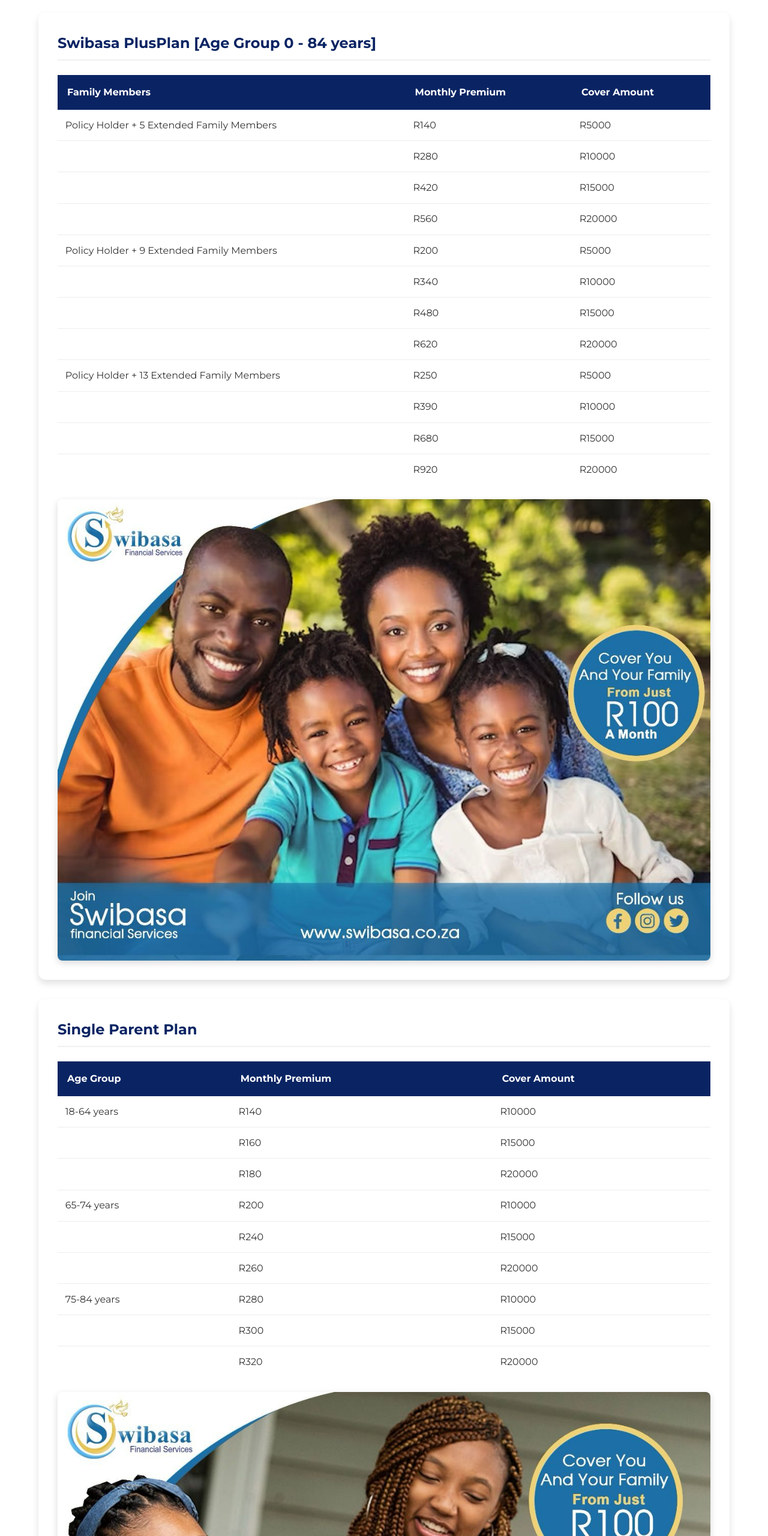
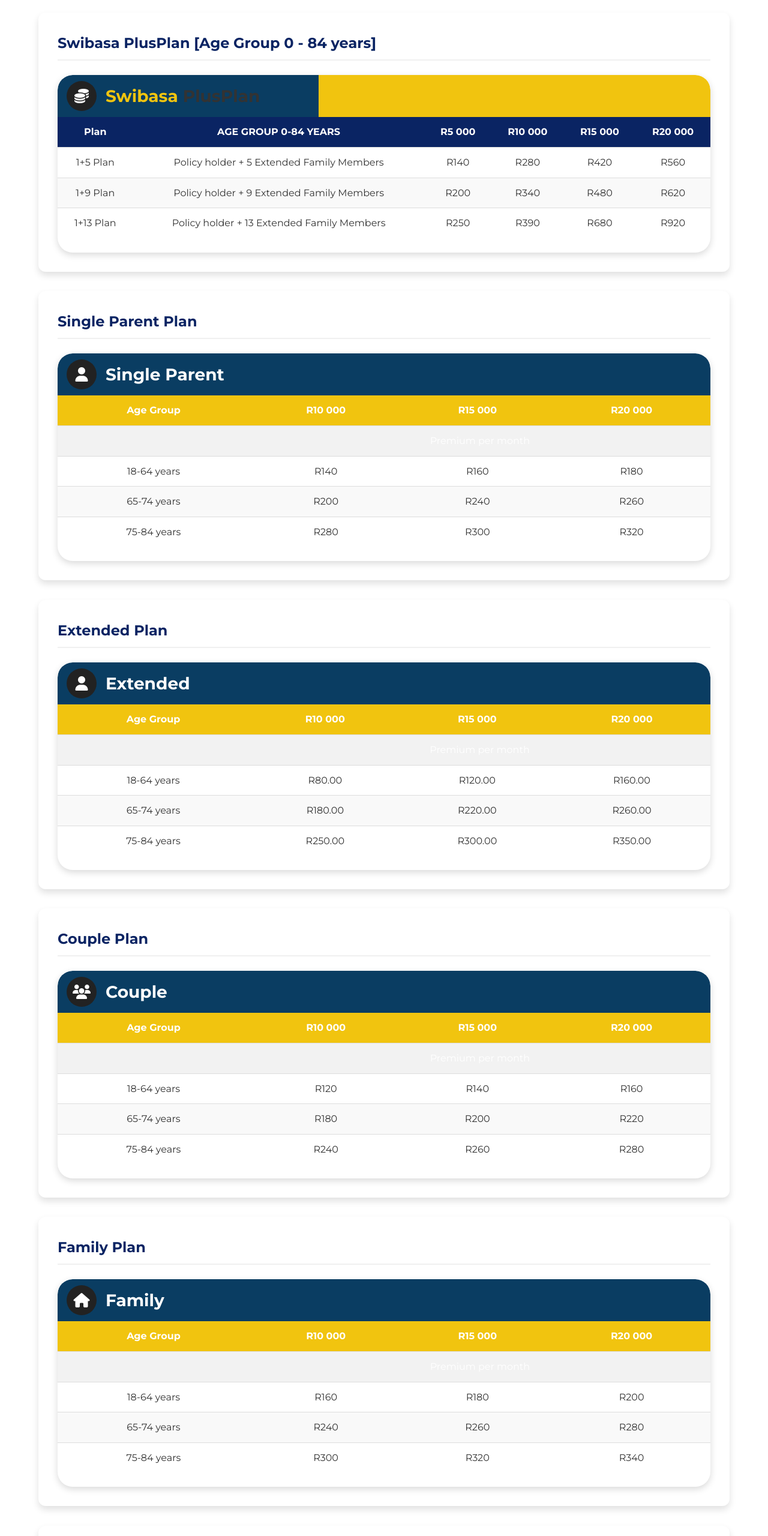
Before and after one commit to ValoyItech/swibasa, a plain HTML site: page index.html in a window 1280 px wide. Shown: the part 1240-3800 px from the top of the page at 60% size. Drawn offline with nearby package versions, Linux system fonts and the light colour scheme.

Commit message:
Add files via upload

```diff
--- a/index.html
+++ b/index.html
@@ -140,410 +140,321 @@
       <!-- Swibasa PlusPlan -->
       <div class="plan-table-container" data-aos="fade-up" data-aos-delay="300">
         <h3>Swibasa PlusPlan [Age Group 0 - 84 years]</h3>
-        <table class="plan-table">
+
+        <div class="plan-table-wrapper">
+          <div class="plan-header plus-plan-header">
+            <div class="plan-icon">
+              <i class="fas fa-coins"></i>
+            </div>
+            <div class="plan-title">
+              <span class="plan-name gold-text">Swibasa</span>
+              <span class="plan-type">PlusPlan</span>
+            </div>
+          </div>
+
+          <table class="plan-table plan-image-table">
             <thead>
-            <tr>
-              <th>Family Members</th>
-              <th>Monthly Premium</th>
-              <th>Cover Amount</th>
+              <tr class="plan-types-row">
+                <th>Plan</th>
+                <th>AGE GROUP 0-84 YEARS</th>
+                <th>R5 000</th>
+                <th>R10 000</th>
+                <th>R15 000</th>
+                <th>R20 000</th>
               </tr>
             </thead>
             <tbody>
               <tr>
-              <td>Policy Holder + 5 Extended Family Members</td>
+                <td>1+5 Plan</td>
+                <td>Policy holder + 5 Extended Family Members</td>
                 <td>R140</td>
-              <td>R5000</td>
+                <td>R280</td>
+                <td>R420</td>
+                <td>R560</td>
               </tr>
               <tr>
-              <td></td>
-              <td>R280</td>
-              <td>R10000</td>
+                <td>1+9 Plan</td>
+                <td>Policy holder + 9 Extended Family Members</td>
+                <td>R200</td>
+                <td>R340</td>
+                <td>R480</td>
+                <td>R620</td>
               </tr>
               <tr>
-              <td></td>
-              <td>R420</td>
-              <td>R15000</td>
-            </tr>
-            <tr>
-              <td></td>
-              <td>R560</td>
-              <td>R20000</td>
-            </tr>
-            <tr>
-              <td>Policy Holder + 9 Extended Family Members</td>
-              <td>R200</td>
-              <td>R5000</td>
-            </tr>
-            <tr>
-              <td></td>
-              <td>R340</td>
-              <td>R10000</td>
-            </tr>
-            <tr>
-              <td></td>
-              <td>R480</td>
-              <td>R15000</td>
-            </tr>
-            <tr>
-              <td></td>
-              <td>R620</td>
-              <td>R20000</td>
-            </tr>
-            <tr>
-              <td>Policy Holder + 13 Extended Family Members</td>
+                <td>1+13 Plan</td>
+                <td>Policy holder + 13 Extended Family Members</td>
                 <td>R250</td>
-              <td>R5000</td>
-            </tr>
-            <tr>
-              <td></td>
                 <td>R390</td>
-              <td>R10000</td>
-            </tr>
-            <tr>
-              <td></td>
                 <td>R680</td>
-              <td>R15000</td>
-            </tr>
-            <tr>
-              <td></td>
                 <td>R920</td>
-              <td>R20000</td>
               </tr>
             </tbody>
           </table>
-        <div class="plan-image" data-aos="fade-left" data-aos-delay="500">
-          <img src="images/plan1.jpg" alt="Swibasa PlusPlan" />
         </div>
       </div>
 
       <!-- Single Parent Plan -->
       <div class="plan-table-container" data-aos="fade-up" data-aos-delay="600">
         <h3>Single Parent Plan</h3>
-        <table class="plan-table">
+
+        <div class="plan-table-wrapper">
+          <div class="plan-header">
+            <div class="plan-icon">
+              <i class="fas fa-user"></i>
+            </div>
+            <div class="plan-title">Single Parent</div>
+          </div>
+
+          <table class="plan-table plan-image-table">
             <thead>
-            <tr>
+              <tr class="plan-amounts-row">
                 <th>Age Group</th>
-              <th>Monthly Premium</th>
-              <th>Cover Amount</th>
+                <th>R10 000</th>
+                <th>R15 000</th>
+                <th>R20 000</th>
+              </tr>
+              <tr class="premium-row">
+                <th></th>
+                <th colspan="3">Premium per month</th>
               </tr>
             </thead>
             <tbody>
               <tr>
                 <td>18-64 years</td>
                 <td>R140</td>
-              <td>R10000</td>
-            </tr>
-            <tr>
-              <td></td>
                 <td>R160</td>
-              <td>R15000</td>
-            </tr>
-            <tr>
-              <td></td>
                 <td>R180</td>
-              <td>R20000</td>
               </tr>
               <tr>
                 <td>65-74 years</td>
                 <td>R200</td>
-              <td>R10000</td>
-            </tr>
-            <tr>
-              <td></td>
                 <td>R240</td>
-              <td>R15000</td>
-            </tr>
-            <tr>
-              <td></td>
                 <td>R260</td>
-              <td>R20000</td>
               </tr>
               <tr>
                 <td>75-84 years</td>
                 <td>R280</td>
-              <td>R10000</td>
-            </tr>
-            <tr>
-              <td></td>
                 <td>R300</td>
-              <td>R15000</td>
-            </tr>
-            <tr>
-              <td></td>
                 <td>R320</td>
-              <td>R20000</td>
               </tr>
             </tbody>
           </table>
-        <div class="plan-image" data-aos="fade-left" data-aos-delay="800">
-          <img src="images/plan2.jpg" alt="Single Parent Plan" />
         </div>
       </div>
 
       <!-- Extended Plan -->
       <div class="plan-table-container" data-aos="fade-up" data-aos-delay="900">
         <h3>Extended Plan</h3>
-        <table class="plan-table">
+
+        <div class="plan-table-wrapper">
+          <div class="plan-header">
+            <div class="plan-icon">
+              <i class="fas fa-user"></i>
+            </div>
+            <div class="plan-title">Extended</div>
+          </div>
+
+          <table class="plan-table plan-image-table">
             <thead>
-            <tr>
+              <tr class="plan-amounts-row">
                 <th>Age Group</th>
-              <th>Monthly Premium</th>
-              <th>Cover Amount</th>
+                <th>R10 000</th>
+                <th>R15 000</th>
+                <th>R20 000</th>
+              </tr>
+              <tr class="premium-row">
+                <th></th>
+                <th colspan="3">Premium per month</th>
               </tr>
             </thead>
             <tbody>
               <tr>
                 <td>18-64 years</td>
-              <td>R80</td>
-              <td>R10000</td>
-            </tr>
-            <tr>
-              <td></td>
-              <td>R120</td>
-              <td>R15000</td>
-            </tr>
-            <tr>
-              <td></td>
-              <td>R160</td>
-              <td>R20000</td>
+                <td>R80.00</td>
+                <td>R120.00</td>
+                <td>R160.00</td>
               </tr>
               <tr>
                 <td>65-74 years</td>
-              <td>R180</td>
-              <td>R10000</td>
-            </tr>
-            <tr>
-              <td></td>
-              <td>R220</td>
-              <td>R15000</td>
-            </tr>
-            <tr>
-              <td></td>
-              <td>R260</td>
-              <td>R20000</td>
+                <td>R180.00</td>
+                <td>R220.00</td>
+                <td>R260.00</td>
               </tr>
               <tr>
                 <td>75-84 years</td>
-              <td>R250</td>
-              <td>R10000</td>
-            </tr>
-            <tr>
-              <td></td>
-              <td>R300</td>
-              <td>R15000</td>
-            </tr>
-            <tr>
-              <td></td>
-              <td>R350</td>
-              <td>R20000</td>
+                <td>R250.00</td>
+                <td>R300.00</td>
+                <td>R350.00</td>
               </tr>
             </tbody>
           </table>
-        <div class="plan-image" data-aos="fade-left" data-aos-delay="1100">
-          <img src="images/plan3.jpg" alt="Extended Plan" />
         </div>
       </div>
 
       <!-- Couple Plan -->
       <div class="plan-table-container" data-aos="fade-up" data-aos-delay="1200">
         <h3>Couple Plan</h3>
-        <table class="plan-table">
+
+        <div class="plan-table-wrapper">
+          <div class="plan-header">
+            <div class="plan-icon">
+              <i class="fas fa-users"></i>
+            </div>
+            <div class="plan-title">Couple</div>
+          </div>
+
+          <table class="plan-table plan-image-table">
             <thead>
-            <tr>
+              <tr class="plan-amounts-row">
                 <th>Age Group</th>
-              <th>Monthly Premium</th>
-              <th>Cover Amount</th>
+                <th>R10 000</th>
+                <th>R15 000</th>
+                <th>R20 000</th>
+              </tr>
+              <tr class="premium-row">
+                <th></th>
+                <th colspan="3">Premium per month</th>
               </tr>
             </thead>
             <tbody>
               <tr>
                 <td>18-64 years</td>
                 <td>R120</td>
-              <td>R10000</td>
-            </tr>
-            <tr>
-              <td></td>
                 <td>R140</td>
-              <td>R15000</td>
-            </tr>
-            <tr>
-              <td></td>
                 <td>R160</td>
-              <td>R20000</td>
               </tr>
               <tr>
                 <td>65-74 years</td>
                 <td>R180</td>
-              <td>R10000</td>
-            </tr>
-            <tr>
-              <td></td>
                 <td>R200</td>
-              <td>R15000</td>
-            </tr>
-            <tr>
-              <td></td>
                 <td>R220</td>
-              <td>R20000</td>
               </tr>
               <tr>
                 <td>75-84 years</td>
                 <td>R240</td>
-              <td>R10000</td>
-            </tr>
-            <tr>
-              <td></td>
                 <td>R260</td>
-              <td>R15000</td>
-            </tr>
-            <tr>
-              <td></td>
                 <td>R280</td>
-              <td>R20000</td>
               </tr>
             </tbody>
           </table>
-        <div class="plan-image" data-aos="fade-left" data-aos-delay="1400">
-          <img src="images/plan4.jpg" alt="Couple Plan" />
         </div>
       </div>
 
       <!-- Family Plan -->
       <div class="plan-table-container" data-aos="fade-up" data-aos-delay="1500">
         <h3>Family Plan</h3>
-        <table class="plan-table">
+
+        <div class="plan-table-wrapper">
+          <div class="plan-header">
+            <div class="plan-icon">
+              <i class="fas fa-home"></i>
+            </div>
+            <div class="plan-title">Family</div>
+          </div>
+
+          <table class="plan-table plan-image-table">
             <thead>
-            <tr>
+              <tr class="plan-amounts-row">
                 <th>Age Group</th>
-              <th>Monthly Premium</th>
-              <th>Cover Amount</th>
+                <th>R10 000</th>
+                <th>R15 000</th>
+                <th>R20 000</th>
+              </tr>
+              <tr class="premium-row">
+                <th></th>
+                <th colspan="3">Premium per month</th>
               </tr>
             </thead>
             <tbody>
               <tr>
                 <td>18-64 years</td>
                 <td>R160</td>
-              <td>R10000</td>
-            </tr>
-            <tr>
-              <td></td>
                 <td>R180</td>
-              <td>R15000</td>
-            </tr>
-            <tr>
-              <td></td>
                 <td>R200</td>
-              <td>R20000</td>
               </tr>
               <tr>
                 <td>65-74 years</td>
                 <td>R240</td>
-              <td>R10000</td>
-            </tr>
-            <tr>
-              <td></td>
                 <td>R260</td>
-              <td>R15000</td>
-            </tr>
-            <tr>
-              <td></td>
                 <td>R280</td>
-              <td>R20000</td>
               </tr>
               <tr>
                 <td>75-84 years</td>
                 <td>R300</td>
-              <td>R10000</td>
-            </tr>
-            <tr>
-              <td></td>
                 <td>R320</td>
-              <td>R15000</td>
-            </tr>
-            <tr>
-              <td></td>
                 <td>R340</td>
-              <td>R20000</td>
               </tr>
             </tbody>
           </table>
-        <div class="plan-image" data-aos="fade-left" data-aos-delay="1700">
-          <img src="images/plan5.jpg" alt="Family Plan" />
         </div>
       </div>
 
       <!-- Individual Plan -->
       <div class="plan-table-container" data-aos="fade-up" data-aos-delay="1800">
         <h3>Individual Plan</h3>
-        <table class="plan-table">
+
+        <div class="plan-table-wrapper">
+          <div class="plan-header">
+            <div class="plan-icon">
+              <i class="fas fa-user"></i>
+            </div>
+            <div class="plan-title">Individual</div>
+          </div>
+
+          <table class="plan-table plan-image-table">
             <thead>
-            <tr>
+              <tr class="plan-amounts-row">
                 <th>Age Group</th>
-              <th>Monthly Premium</th>
-              <th>Cover Amount</th>
+                <th>R10 000</th>
+                <th>R15 000</th>
+                <th>R20 000</th>
+              </tr>
+              <tr class="premium-row">
+                <th></th>
+                <th colspan="3">Premium per month</th>
               </tr>
             </thead>
             <tbody>
               <tr>
                 <td>18-64 years</td>
                 <td>R100</td>
-              <td>R10000</td>
-            </tr>
-            <tr>
-              <td></td>
                 <td>R120</td>
-              <td>R15000</td>
-            </tr>
-            <tr>
-              <td></td>
                 <td>R140</td>
-              <td>R20000</td>
               </tr>
               <tr>
                 <td>65-74 years</td>
                 <td>R160</td>
-              <td>R10000</td>
-            </tr>
-            <tr>
-              <td></td>
                 <td>R180</td>
-              <td>R15000</td>
-            </tr>
-            <tr>
-              <td></td>
                 <td>R200</td>
-              <td>R20000</td>
               </tr>
               <tr>
                 <td>75-84 years</td>
                 <td>R240</td>
-              <td>R10000</td>
-            </tr>
-            <tr>
-              <td></td>
                 <td>R260</td>
-              <td>R15000</td>
-            </tr>
-            <tr>
-              <td></td>
                 <td>R280</td>
-              <td>R20000</td>
               </tr>
             </tbody>
           </table>
-        <div class="plan-image" data-aos="fade-left" data-aos-delay="2000">
-          <img src="images/plan6.jpg" alt="Individual Plan" />
         </div>
       </div>
 
       <!-- Children Benefits -->
       <div class="plan-table-container" data-aos="fade-up" data-aos-delay="2100">
         <h3>Children Benefits</h3>
-        <table class="plan-table">
+
+        <div class="plan-table-wrapper">
+          <div class="plan-header">
+            <div class="plan-icon">
+              <i class="fas fa-child"></i>
+            </div>
+            <div class="plan-title">Children Benefits</div>
+          </div>
+
+          <table class="plan-table plan-image-table">
             <thead>
-            <tr>
+              <tr class="plan-amounts-row">
                 <th>Age Group</th>
-              <th>Cash Payment</th>
+                <th>Benefit Percentage</th>
               </tr>
             </thead>
             <tbody>
@@ -569,8 +480,6 @@
               </tr>
             </tbody>
           </table>
-        <div class="plan-image" data-aos="fade-left" data-aos-delay="2300">
-          <img src="images/plan7.jpg" alt="Children Benefits" />
         </div>
       </div>
     </div>
@@ -581,10 +490,7 @@
 
 <section id="benefits" class="benefits" data-aos="fade-up">
   <div class="container benefits-wrapper">
-    <h2 data-aos="fade-down" data-aos-delay="100">Benefits</h2>
-    <p class="section-intro" data-aos="fade-up" data-aos-delay="200">
-      We provide comprehensive benefits to support you and your loved ones during difficult times. Explore the range of benefits included in our plans.
-    </p>
+    <h2 data-aos="fade-down" data-aos-delay="100">Grocery Plan</h2>
 
     <div class="benefits-image" data-aos="fade-right">
       <img src="images/benefits.jpg" alt="Food Package">
@@ -690,30 +596,57 @@
 
       <div class="container">
         <h2>Terms and Conditions</h2>
+
 <p class="terms-text" data-aos="fade-up" data-aos-delay="100">
   <i class="fas fa-user-shield"></i>
-          <strong> Maximum Entry Age:</strong> The maximum entry age for Principal Members and all dependents is 84 years. Coverage cannot exceed the total allowed under each product.
+  <strong> Maximum Entry Age:</strong> The maximum entry age for Principal Members and all dependents is 84 years. Coverage cannot exceed the total allowed under each product. This policy is only available if you are over 18 years of age and not older than 84 on your next birthday.
 </p>
+
 <p class="terms-text" data-aos="fade-up" data-aos-delay="200">
+  <i class="fas fa-map-marker-alt"></i>
+  <strong> South African Residency:</strong> The policy is only available to South African residents with a valid South African Barcoded Identity Document, and who are permanently resident in South Africa.
+</p>
+
+<p class="terms-text" data-aos="fade-up" data-aos-delay="300">
   <i class="fas fa-exclamation-circle"></i>
-          <strong> Please Note:</strong> Principal members are not allowed to replace deceased members. Coverage is based on the total sum insured, and adjustments are not allowed post-claim.
+  <strong> Important Note:</strong> Principal members are not allowed to replace deceased members. Coverage is based on the total sum insured, and adjustments are not allowed post-claim.
 </p>
-        <p class="terms-text" data-aos="fade-up" data-aos-delay="300">
+
+<p class="terms-text" data-aos="fade-up" data-aos-delay="400">
   <i class="fas fa-users"></i>
   <strong> Insurable Interest:</strong> All insured persons must be directly related to the principal member or policy payer. The principal must have an insurable interest in each insured individual.
 </p>
-        <p class="terms-text" data-aos="fade-up" data-aos-delay="400">
+
+<p class="terms-text" data-aos="fade-up" data-aos-delay="500">
   <i class="fas fa-hourglass-half"></i>
-          <strong> Waiting Periods:</strong> A 6-month waiting period applies to new members for natural causes (unless stated otherwise), and a 12-month waiting period applies in the case of suicide.
+  <strong> Waiting Periods:</strong> A 6-month waiting period applies to natural causes. A 12-month waiting period applies in the case of suicide. There is no waiting period for claims resulting from an accident.
 </p>
-        <p class="terms-text" data-aos="fade-up" data-aos-delay="500">
+
+<p class="terms-text" data-aos="fade-up" data-aos-delay="600">
   <i class="fas fa-calendar-times"></i>
   <strong> Grace Period:</strong> A one-month grace period is granted for late premium payments. If payment is missed for two consecutive months, the policy will lapse and no benefits will be paid.
 </p>
-        <p class="terms-text" data-aos="fade-up" data-aos-delay="600">
+
+<p class="terms-text" data-aos="fade-up" data-aos-delay="700">
+  <i class="fas fa-credit-card"></i>
+  <strong> Premium Payments:</strong> Cover will only commence after receipt of the first premium. All payments must be made in South African Rand into a valid South African bank account.
+</p>
+
+<p class="terms-text" data-aos="fade-up" data-aos-delay="800">
   <i class="fas fa-file-contract"></i>
+  <strong> Claims:</strong> Claims are paid within 48 hours after receiving all necessary documentation. No pre-existing health conditions will be penalized at claim stage.
+</p>
+
+<p class="terms-text" data-aos="fade-up" data-aos-delay="900">
+  <i class="fas fa-globe-africa"></i>
+  <strong> Geographic Cover:</strong> You will only be covered for death events that occur within the borders of South Africa.
+</p>
+
+<p class="terms-text" data-aos="fade-up" data-aos-delay="1000">
+  <i class="fas fa-book"></i>
   Full policy documentation will be provided upon acceptance and activation.
 </p>
+
 
       </div>
     </section>
--- a/style.css
+++ b/style.css
@@ -888,3 +888,169 @@ section h2::after {
 .plan-image img.loaded {
   opacity: 1;
 }
+
+/* Plan Header Styles */
+.plan-header {
+  display: flex;
+  align-items: center;
+  background-color: #0a3d62;
+  border-radius: 25px 25px 0 0;
+  padding: 10px 15px;
+}
+
+.plan-icon {
+  background-color: #222;
+  color: white;
+  width: 50px;
+  height: 50px;
+  border-radius: 50%;
+  display: flex;
+  align-items: center;
+  justify-content: center;
+  font-size: 24px;
+  margin-right: 15px;
+}
+
+.plan-title {
+  color: white;
+  font-size: 28px;
+  font-weight: bold;
+}
+
+/* Plus Plan Specific Styles */
+.plus-plan-header {
+  background: linear-gradient(90deg, #0a3d62 40%, #f1c40f 40%, #f1c40f);
+}
+
+.plan-name {
+  color: #f1c40f;
+}
+
+.plan-type {
+  color: #333;
+}
+
+.gold-text {
+  color: #f1c40f;
+}
+
+/* Plan Table Styles */
+.plan-table-wrapper {
+  overflow: hidden;
+  border-radius: 25px;
+  box-shadow: 0 4px 12px rgba(0, 0, 0, 0.15);
+}
+
+.plan-image-table {
+  width: 100%;
+  border-collapse: collapse;
+}
+
+.plan-image-table th,
+.plan-image-table td {
+  padding: 12px 15px;
+  text-align: center;
+  border-bottom: 1px solid #ddd;
+}
+
+.plan-amounts-row th {
+  background-color: #f1c40f;
+  font-weight: bold;
+}
+
+.premium-row th {
+  background-color: #f2f2f2;
+  font-weight: normal;
+}
+
+.plan-image-table tbody tr:nth-child(even) {
+  background-color: #f9f9f9;
+}
+
+.plan-image-table tbody tr:last-child td {
+  border-bottom: none;
+}
+
+/* Mobile Optimization for Plans Section */
+@media (max-width: 768px) {
+  /* Simplify plan header on mobile */
+  .plan-header {
+    flex-direction: column;
+    text-align: center;
+    padding: 15px;
+  }
+
+  .plan-icon {
+    margin-right: 0;
+    margin-bottom: 10px;
+  }
+
+  /* Adjust table styling for mobile */
+  .plan-image-table {
+    display: block;
+    width: 100%;
+    overflow-x: auto;
+    border-radius: 10px;
+  }
+
+  .plan-image-table th,
+  .plan-image-table td {
+    padding: 10px 8px;
+    font-size: 14px;
+  }
+
+  .plan-image-table thead {
+    background-color: #f5f5f5;
+  }
+
+  /* Reduce padding in plan containers */
+  .plan-table-container {
+    padding: 15px;
+  }
+
+  .plan-table-container h3 {
+    font-size: 1.2rem;
+  }
+
+  /* Adjust plan title font size */
+  .plan-title {
+    font-size: 20px;
+  }
+}
+
+/* Benefits Section */
+.benefits {
+  background-color: var(--light-gray);
+}
+
+.benefits h2 {
+  text-align: center;
+  font-size: 2.5rem;
+  position: relative;
+  margin-bottom: 2rem;
+  color: var(--dark-blue);
+}
+
+.benefits h2::after {
+  content: "";
+  display: block;
+  width: 80px;
+  height: 4px;
+  background-color: var(--gold);
+  margin: 10px auto 0;
+  border-radius: 2px;
+}
+
+/* Center the benefits image */
+.benefits-image {
+  display: flex;
+  justify-content: center;
+  margin: 2rem 0;
+}
+
+.benefits-image img {
+  max-width: 100%;
+  height: auto;
+  border-radius: 12px;
+  box-shadow: 0 6px 16px rgba(0,0,0,0.15);
+}
```
Also changed, not shown: scripts.js (line endings or trailing spaces). Lines whose indentation alone changed are shown as unchanged.
